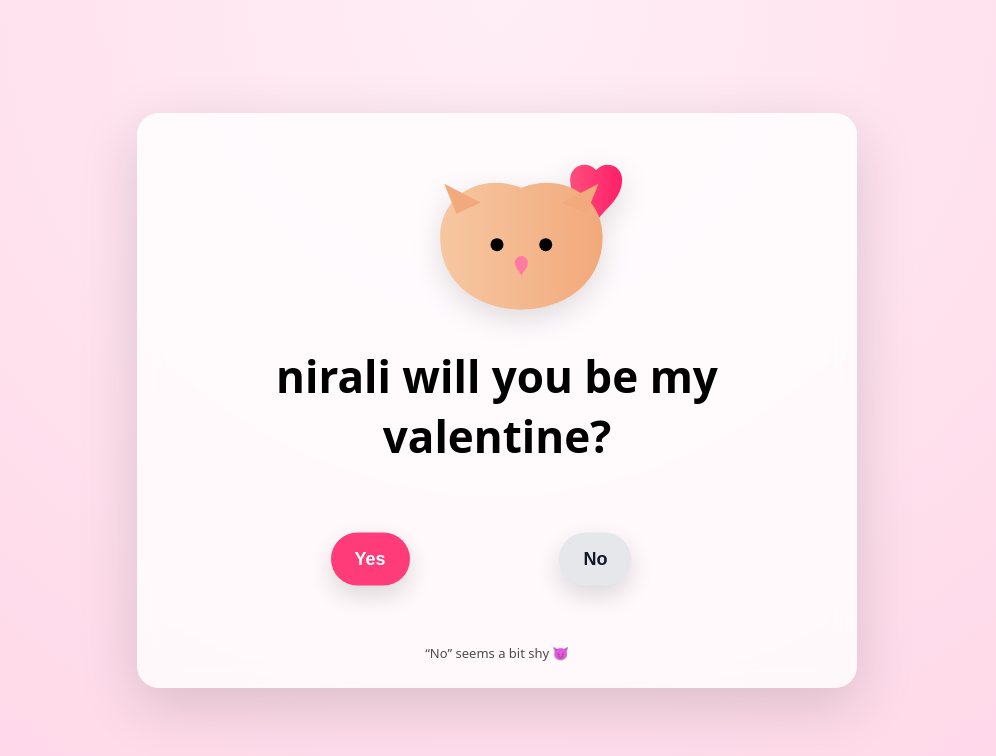
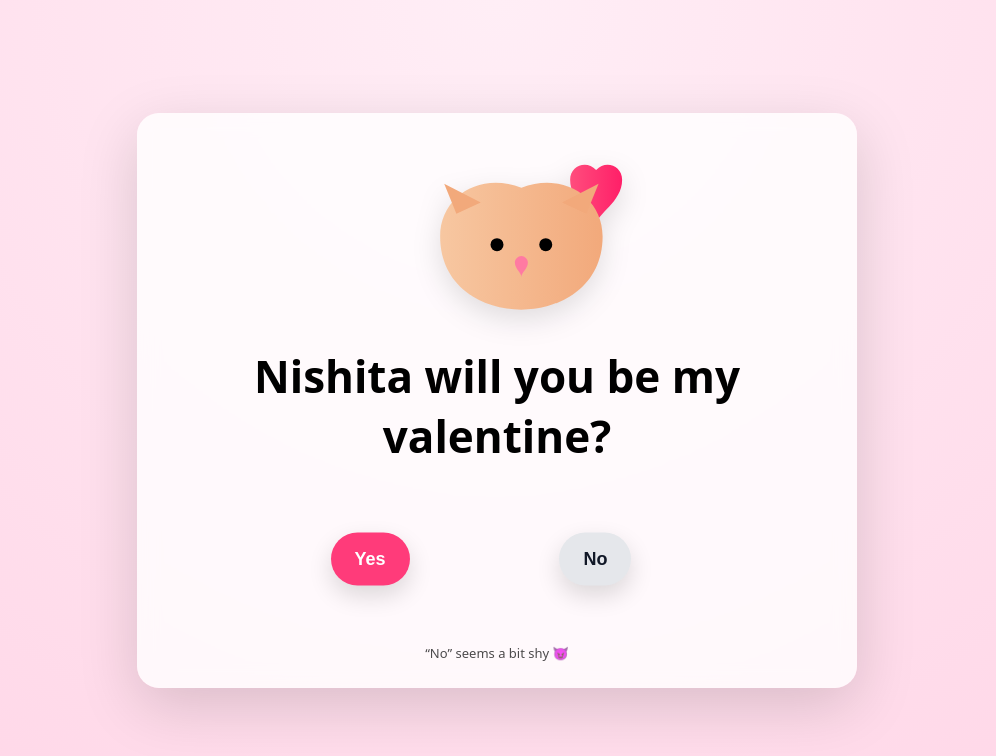
Before and after one commit to akashsolanki23/test, a plain HTML site: page index.html in a window 1280 px wide. Shown: the whole page, without its empty margins (143-1139 px from the left). Drawn offline with nearby package versions, Linux system fonts and the light colour scheme.

```diff
--- a/index.html
+++ b/index.html
@@ -171,7 +171,7 @@
             fill="#ff7aa2"/>
     </svg>
 
-    <h1>nirali will you be my valentine?</h1>
+    <h1>Nishita will you be my valentine?</h1>
 
     <section class="button-zone" id="zone">
       <button id="yesBtn">Yes</button>
```
